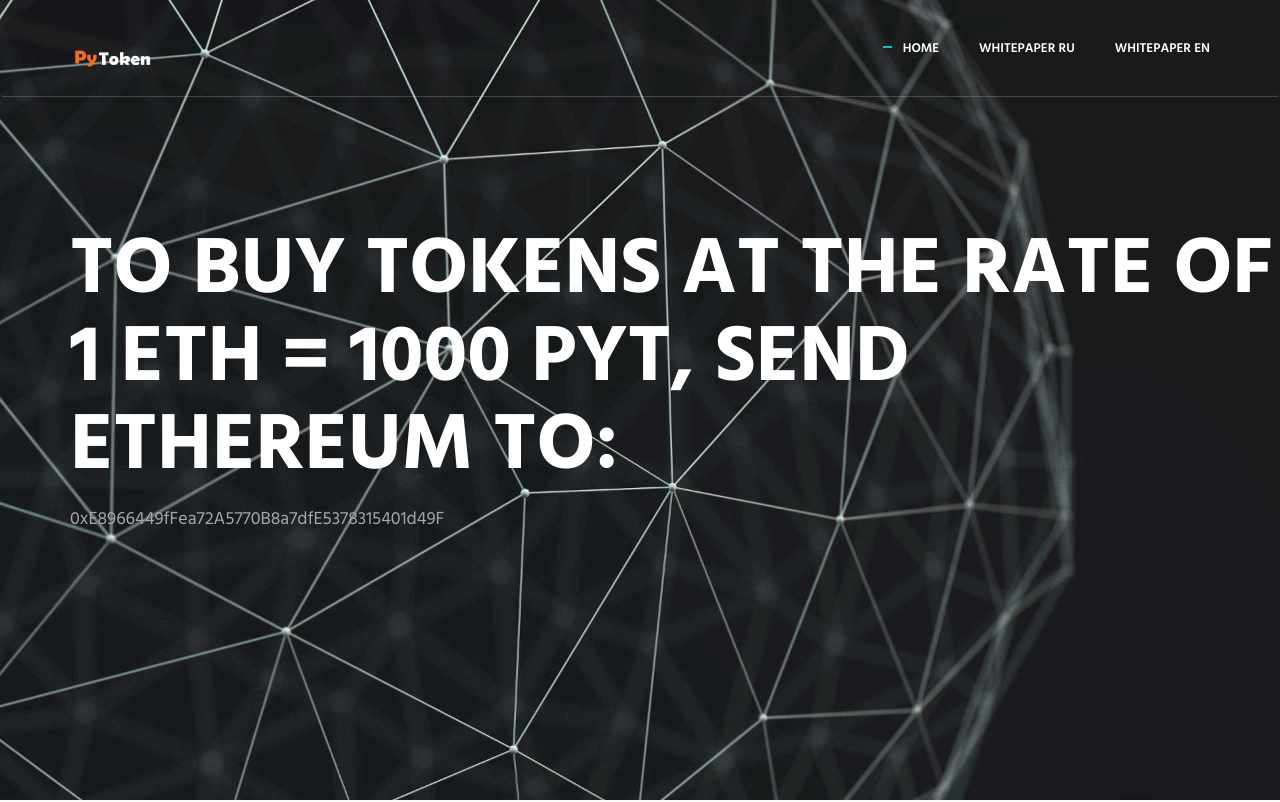
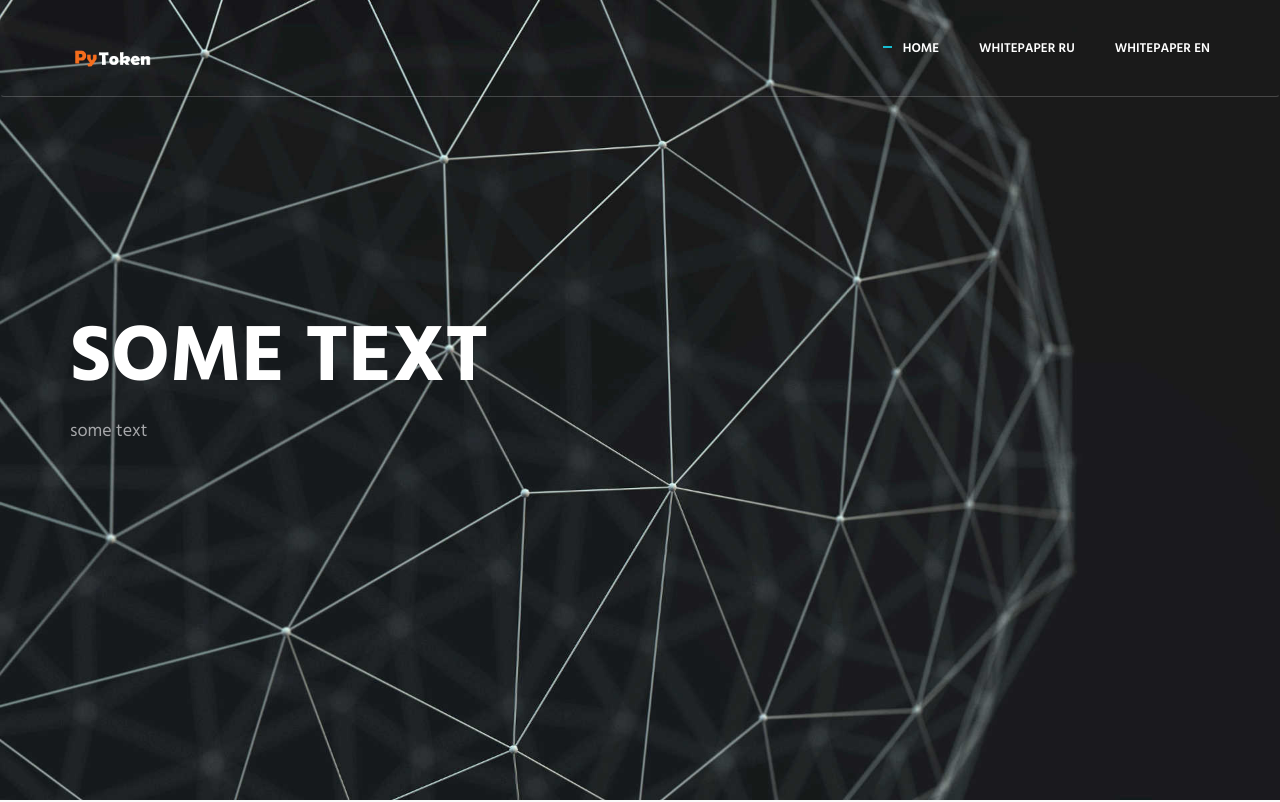
Before and after one commit to pytoken/pytoken.github.io, a plain HTML site: page index.html in a window 1280 px wide. Shown: the top 802 px of the page. Drawn offline with Linux system fonts and the light colour scheme.

Commit message:
Update index.html

```diff
--- a/index.html
+++ b/index.html
@@ -118,8 +118,8 @@
                     <div class="container">
                         <div class="carousel-centered">
                             <div class="margin-b-40">
-                                <h1 class="carousel-title">To buy tokens at the rate of 1 ETH = 1000 PYT, send ethereum to: </h1>
-                                <p><big>0xE8966449fFea72A5770B8a7dfE5378315401d49F</big></p>
+                                <h1 class="carousel-title">Some text</h1>
+                                <p><big>some text</big></p>
                             </div>
                             <!-- <a href="#" class="btn-theme btn-theme-sm btn-white-brd text-uppercase">Explore</a> -->
                         </div>
```
